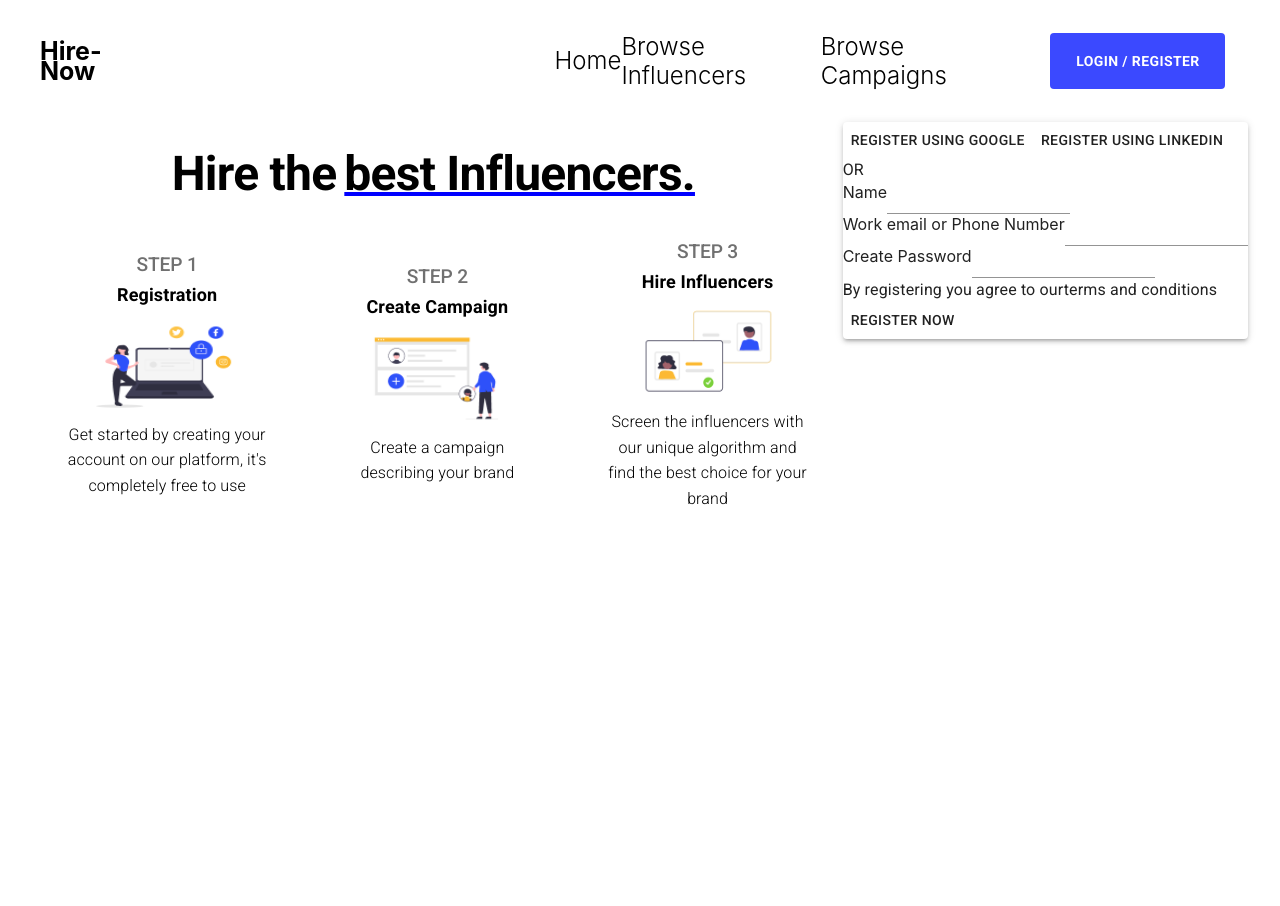
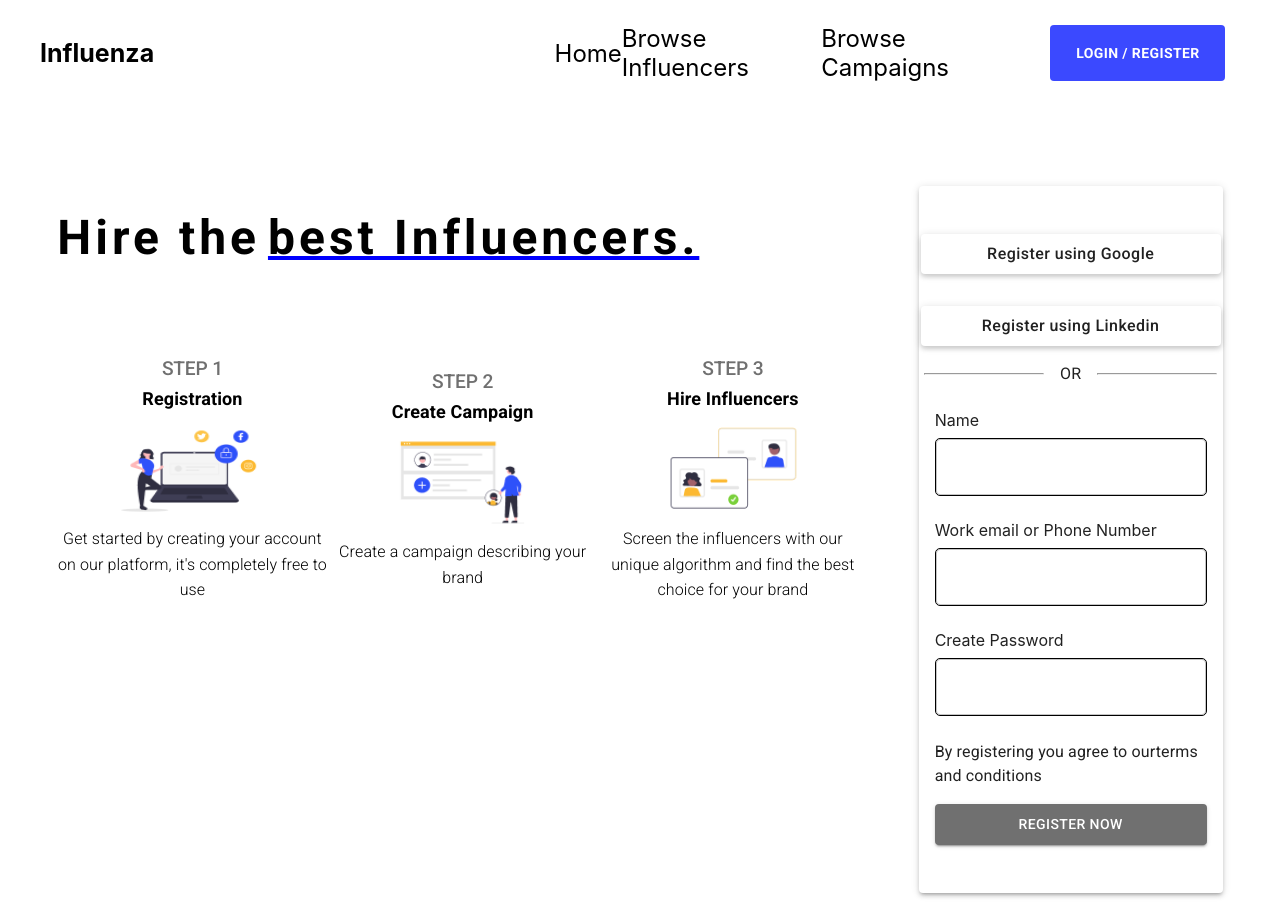
Before and after one commit to BisiDavi/influenza, a Next.js app: page / in a window 1280 px wide. Before the commit the page ends 800 px from the top, so only its background shows below. Built offline with nearby package versions, Linux system fonts and the light colour scheme.

Commit message:
readme updated

```diff
--- a/components/authCard.tsx
+++ b/components/authCard.tsx
@@ -1,21 +1,19 @@
 import Link from "next/link";
 import { Paper, Button, Typography } from "@material-ui/core";
 import Input from "@components/input";
+import formInput from "@json/authcard.json";
+import { authFormStyle } from "styles/authcard.style";
 
 export default function AuthCard() {
-  const formInput = [
-    { label: "Name", id: "name", type: "text" },
-    { label: "Work email or Phone Number", id: "email/number", type: "email" },
-    { label: "Create Password", id: "password", type: "password" },
-  ];
+  const classes = authFormStyle();
   return (
-    <Paper elevation={3}>
-      <Button>Register using Google</Button>
-      <Button>Register using Linkedin</Button>
-      <div>
-        <span></span>
+    <Paper className={classes.authForm} elevation={3}>
+      <Button className={classes.button}>Register using Google</Button>
+      <Button className={classes.button}>Register using Linkedin</Button>
+      <div className={classes.text}>
+        <hr />
         <Typography component="h6">OR</Typography>
-        <span></span>
+        <hr />
       </div>
       <form>
         {formInput.map((input, index) => (
@@ -27,7 +25,9 @@ export default function AuthCard() {
             <a>terms and conditions</a>
           </Link>
         </Typography>
-        <Button>Register now</Button>
+        <Button className={classes.registerButton} variant="contained">
+          Register now
+        </Button>
       </form>
     </Paper>
   );
--- a/components/homeSection.tsx
+++ b/components/homeSection.tsx
@@ -8,16 +8,16 @@ export default function HomeSection() {
   const classes = homeSectionStyle();
   return (
     <Grid component="section" container className={classes.section}>
-      <Grid item xs={8}>
+      <Grid className={classes.banner} item xs={8}>
         <Typography className={classes.intro} variant="h1">
           Hire the
           <span>best Influencers.</span>
         </Typography>
-        <Grid item xs={12}>
+        <Grid className={classes.steps} item xs={12}>
           <StepCards step={steps} />
         </Grid>
       </Grid>
-      <Grid item xs={4}>
+      <Grid item xs={3}>
         <AuthCard />
       </Grid>
     </Grid>
--- a/components/input.tsx
+++ b/components/input.tsx
@@ -1,10 +1,17 @@
 import { TextField } from "@material-ui/core";
+import { formStyles } from "@styles/formElement.style";
 
 export default function Input({ content }: InputProps) {
+  const classes = formStyles();
   return (
-    <div>
+    <div className={classes.inputField}>
       <label htmlFor={content.id}>{content.label}</label>
-      <TextField id={content.id} type={content.type} />
+      <TextField
+        className={classes.input}
+        id={content.id}
+        type={content.type}
+        variant={content.variant}
+      />
     </div>
   );
 }
@@ -14,5 +21,6 @@ interface InputProps {
     id: string;
     label: string;
     type: string;
+    variant?: "filled" | "outlined" | "standard";
   };
 }
--- a/components/logo.tsx
+++ b/components/logo.tsx
@@ -12,7 +12,7 @@ export default function Logo() {
   const classes = useStyle();
   return (
     <div>
-      <h1 className={classes.logo}>Hire-Now</h1>
+      <h1 className={classes.logo}>Influenza</h1>
     </div>
   );
 }
--- a/components/stepCard.tsx
+++ b/components/stepCard.tsx
@@ -4,7 +4,7 @@ import { stepCardStyle } from "@styles/stepCard.style";
 
 function StepCard({ step, style }: StepCardProps) {
   return (
-    <Grid item className={style} xs={3}>
+    <Grid item className={style} xs={4}>
       <Typography variant="h2">{step.stage}</Typography>
       <Typography variant="h4">{step.title}</Typography>
       <Image
--- /dev/null
+++ b/json/authcard.json
@@ -0,0 +1,15 @@
+[
+  { "label": "Name", "id": "name", "type": "text", "variant": "outlined" },
+  {
+    "label": "Work email or Phone Number",
+    "id": "email/number",
+    "type": "email",
+    "variant": "outlined"
+  },
+  {
+    "label": "Create Password",
+    "id": "password",
+    "type": "password",
+    "variant": "outlined"
+  }
+]
--- a/styles/Header.style.ts
+++ b/styles/Header.style.ts
@@ -30,7 +30,7 @@ export const headerStyle = makeStyles((theme) => ({
     justifyContent: "space-between",
     "& a": {
       fontSize: theme.spacing(3),
-      fontWeight: "300",
+      fontWeight: "400",
     },
   },
 }));
--- /dev/null
+++ b/styles/authcard.style.ts
@@ -0,0 +1,38 @@
+import { makeStyles } from "@material-ui/core";
+import colors from "./colors.style";
+
+export const authFormStyle = makeStyles((theme) => ({
+  authForm: {
+    display: "flex",
+    flexDirection: "column",
+    alignItems: "center",
+    padding: theme.spacing(4, 2),
+  },
+  button: {
+    margin: theme.spacing(2, 0),
+    boxShadow:
+      "0px 1px 0px -10px rgb(0 0 0 / 20%), 0px 3px 4px 0px rgb(0 0 0 / 14%), 0px 1px 8px 0px rgb(0 0 0 / 12%)",
+    width: "300px",
+    textTransform: "inherit",
+    fontSize: theme.spacing(2),
+  },
+  text: {
+    display: "flex",
+    alignItems: "center",
+    justifyContent: "center",
+    "& hr": {
+      color: "black",
+      width: "120px",
+    },
+    "& h6": {
+      margin: theme.spacing(0, 2),
+    },
+  },
+  registerButton: {
+    backgroundColor: colors.gray,
+    width: "100%",
+    color: "white",
+    padding:theme.spacing(1, 0),
+    margin: theme.spacing(2,0)
+  },
+}));
--- /dev/null
+++ b/styles/formElement.style.ts
@@ -0,0 +1,16 @@
+import { makeStyles } from "@material-ui/core";
+
+export const formStyles = makeStyles((theme) => ({
+  inputField: {
+    display: "flex",
+    flexDirection: "column",
+    alignItems: "flex-start",
+    margin: theme.spacing(3, 0),
+  },
+  input: {
+    border: "1px solid black",
+    borderRadius: "5px",
+    marginTop: theme.spacing(1),
+    width: "100%",
+  },
+}));
--- a/styles/homeSection.style.ts
+++ b/styles/homeSection.style.ts
@@ -3,15 +3,28 @@ import { makeStyles } from "@material-ui/core";
 export const homeSectionStyle = makeStyles((theme) => ({
   section: {
     padding: theme.spacing(0, 4),
+    height: theme.spacing(90), //720px
+    justifyContent: "space-around",
+    alignItems: "flex-start",
+    marginTop: theme.spacing(10),
+  },
+  banner: {
+    alignItems: "flex-start",
+    display: "flex",
+    flexDirection: "column",
   },
   intro: {
     fontSize: theme.spacing(6),
     fontWeight: "bold",
     margin: theme.spacing(3, 0),
     textAlign: "center",
+    letterSpacing: theme.spacing(1) * 0.5,
     "& span": {
       margin: theme.spacing(0, 1),
       textDecoration: "4px underline blue",
     },
   },
+  steps: {
+    marginTop: theme.spacing(5),
+  },
 }));
```
Also changed, not shown: 1 other file (tests, documents, lock files or other folders).
